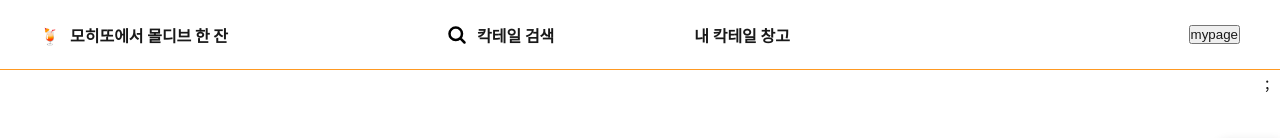
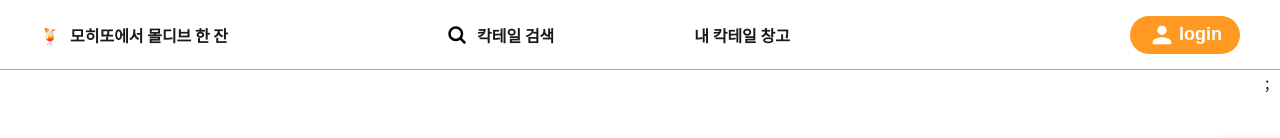
Before and after one commit to jakebaebaek/mojito_next_develope, a Next.js app: page / in a window 1280 px wide. Shown: the top 138 px of the page. Built offline with nearby package versions, Linux system fonts and the light colour scheme; no server answers; the database is empty.

Commit message:
✨ [new features] #29 로그인 버튼 컴포넌트 분리

```diff
--- a/src/components/common/header/Herder.tsx
+++ b/src/components/common/header/Herder.tsx
@@ -2,15 +2,10 @@
 
 import Link from "next/link";
 import style from "./header.module.scss";
-import Person from "@public/Person.svg";
 import Search from "@public/Search.svg";
-
-import { useSession, signIn, signOut } from "next-auth/react";
+import LoginBtn from "./LoginBtn";
 
 export default function Header() {
-  const { data: session } = useSession();
-  const userEmail = session?.user?.email;
-  console.log("💥", session?.user?.email);
   return (
     <>
       <div className={`${style.header}`}>
@@ -32,18 +27,7 @@ export default function Header() {
             </Link>
           </ul>
         </div>
-
-        {session?.user ? (
-          <button
-            className={`${style.login_btn}`}
-            onClick={() => signIn("kakao")}
-          >
-            <Person className={`${style.login_svg}`} />
-            <div className={`${style.login_txt}`}>login</div>
-          </button>
-        ) : (
-          <button>mypage</button>
-        )}
+        <LoginBtn />
       </div>
     </>
   );
--- /dev/null
+++ b/src/components/common/header/Login.module.scss
@@ -0,0 +1,25 @@
+@import "@/styles/theme";
+
+.login_btn {
+  height: 3.8rem;
+  border: none;
+  width: 11rem;
+  border-radius: 2rem;
+  background-color: $main-color;
+  display: flex;
+  align-items: center;
+  justify-content: center;
+  gap: 0.3rem;
+  flex-shrink: 0;
+
+  .login_svg {
+    height: 2.8rem;
+    width: 2.8rem;
+    fill: white;
+  }
+  .login_txt {
+    color: white;
+    font-size: 1.8rem;
+    font-weight: $bold;
+  }
+}
--- /dev/null
+++ b/src/components/common/header/LoginBtn.tsx
@@ -0,0 +1,22 @@
+import style from "./Login.module.scss";
+import Person from "@public/Person.svg";
+
+import { signIn, signOut, useSession } from "next-auth/react";
+
+export default function LoginBtn() {
+  const { data: session } = useSession();
+  const userEmail = session?.user?.email;
+  console.log("💥", session?.user?.email);
+
+  if (session) {
+    return <button onClick={() => signOut()}>signOut</button>;
+  }
+  return (
+    <>
+      <button className={`${style.login_btn}`} onClick={() => signIn("kakao")}>
+        <Person className={`${style.login_svg}`} />
+        <div className={`${style.login_txt}`}>login</div>
+      </button>
+    </>
+  );
+}
--- a/src/components/common/header/header.module.scss
+++ b/src/components/common/header/header.module.scss
@@ -59,28 +59,4 @@
       }
     }
   }
-
-  .login_btn {
-    height: 3.8rem;
-    border: none;
-    width: 11rem;
-    border-radius: 2rem;
-    background-color: $main-color;
-    display: flex;
-    align-items: center;
-    justify-content: center;
-    gap: 0.3rem;
-    flex-shrink: 0;
-
-    .login_svg {
-      height: 2.8rem;
-      width: 2.8rem;
-      fill: white;
-    }
-    .login_txt {
-      color: white;
-      font-size: 1.8rem;
-      font-weight: $bold;
-    }
-  }
 }
```
